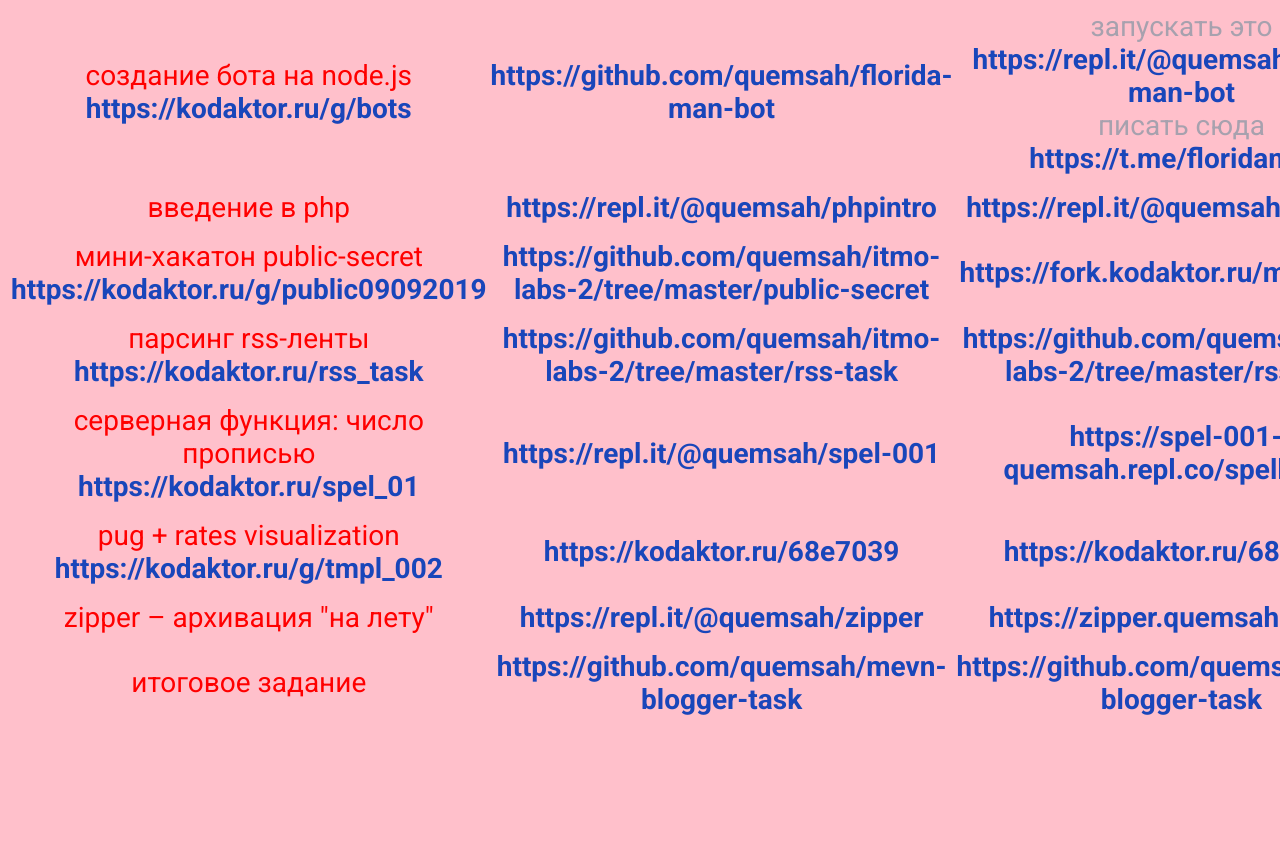
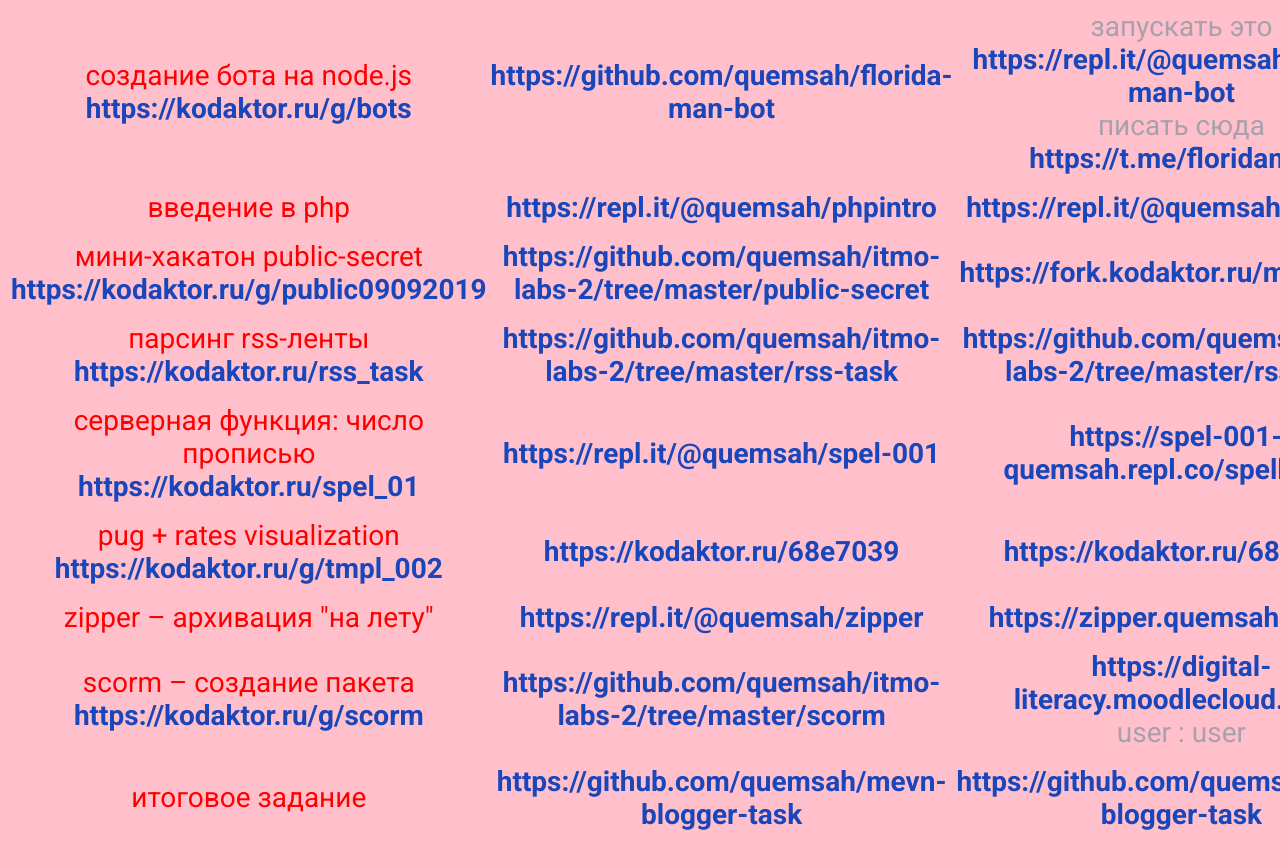
Before and after one commit to quemsah/itmo-labs-2, a plain HTML site: page dist/index.html in a window 1280 px wide. Shown: the part 542-1410 px from the top of the page. Drawn offline with Linux system fonts and the light colour scheme.

Commit message:
scorm added

```diff
--- a/dist/index.html
+++ b/dist/index.html
@@ -3,17 +3,12 @@
 
 <head>
 	<meta charset="utf-8" />
-    <title>js</title>
+	<title>itmo-labs-2</title>
 	<link href="style.css" rel="stylesheet" /> </head>
 
 <body>
-    <header></header>
 	<main>
-        <h1> <span class=""></span>лабораторные работы по дисциплине<span class="">
-          <br/>
-        </span ><span class="">"серверные веб-технологии и системы управления контентом"</span>
-        <br/>
-      </h1>
+		<h1> <span class=""></span>лабораторные работы по дисциплине<span class=""> <br/> </span ><span class="">"серверные веб-технологии и системы управления контентом"</span> <br/> </h1>
 		<br/>
 		<table class="container">
 			<thead>
@@ -82,6 +77,13 @@
 					<td> <a href=https://zipper.quemsah.repl.co>https://zipper.quemsah.repl.co</a> </td>
 				</tr>
 				<tr>
+					<td>scorm – создание пакета
+						<br/> <a href=https://kodaktor.ru/g/scorm>https://kodaktor.ru/g/scorm</a></td>
+					<td> <a href=https://github.com/quemsah/itmo-labs-2/tree/master/scorm>https://github.com/quemsah/itmo-labs-2/tree/master/scorm</a> </td>
+					<td> <a href=https://digital-literacy.moodlecloud.com/>https://digital-literacy.moodlecloud.com/</a>
+						<br/>user : user </td>
+				</tr>
+				<tr>
 					<td>итоговое задание</td>
 					<td> <a href=https://github.com/quemsah/mevn-blogger-task>https://github.com/quemsah/mevn-blogger-task</a> </td>
 					<td> <a href=https://github.com/quemsah/mevn-blogger-task>https://github.com/quemsah/mevn-blogger-task</a> </td>
@@ -89,7 +91,6 @@
 			</tbody>
 		</table>
 	</main>
-    <footer></footer>
 </body>
 
 </html>
```
Also changed, not shown: scorm/README.md (added), 1 other file. Lines whose indentation alone changed are shown as unchanged.
